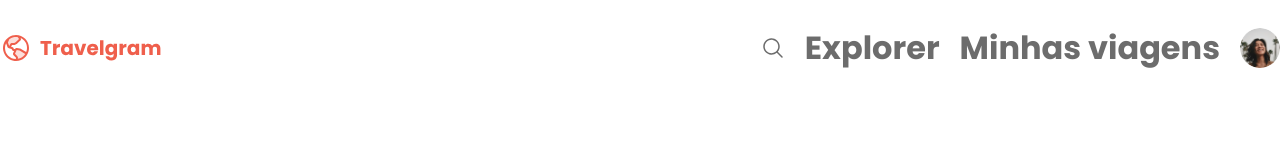
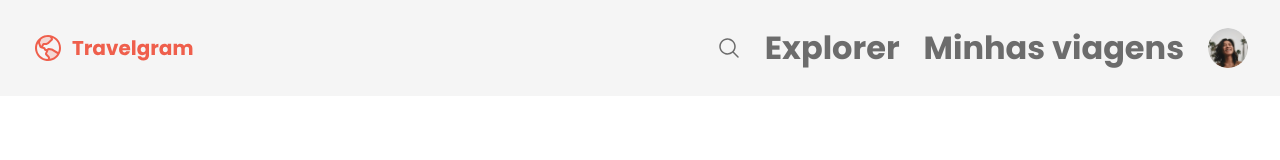
Before and after one commit to moniquedbandas/Travelgram, a plain HTML site: page index.html in a window 1280 px wide. Drawn offline with Linux system fonts and the light colour scheme.

Commit message:
Nav arrumado

```diff
--- a/index.html
+++ b/index.html
@@ -14,7 +14,8 @@
 </head>
 
 <body>
-    <nav>
+    <div class="bg-surface-color">
+        <nav class="container">
             <a href="#" id="logo">
                 <img src="assets/Logo.svg" alt="Logomarca">
             </a>
@@ -31,6 +32,7 @@
                     </a></li>
             </ul>
         </nav>
+    </div>
 </body>
 
 </html>
--- a/styles/global.css
+++ b/styles/global.css
@@ -34,3 +34,14 @@ a:hover {
   color: var(--brand-color);
   text-decoration: underline;
 }
+
+.container {
+  max-width: 1280px;
+  padding-inline: 32px;
+  margin-inline: auto;
+  /* o inline mexe só nas laterais */
+}
+
+.bg-surface-color {
+  background-color: var(--surface-color);
+}
--- a/styles/nav.css
+++ b/styles/nav.css
@@ -10,7 +10,7 @@ nav ul {
   display: flex;
   list-style: none;
   align-items: center;
-  gap: 20px;
+  gap: 24px;
   padding-block: 8px;
 }
 
```
Lines whose indentation alone changed are shown as unchanged.
